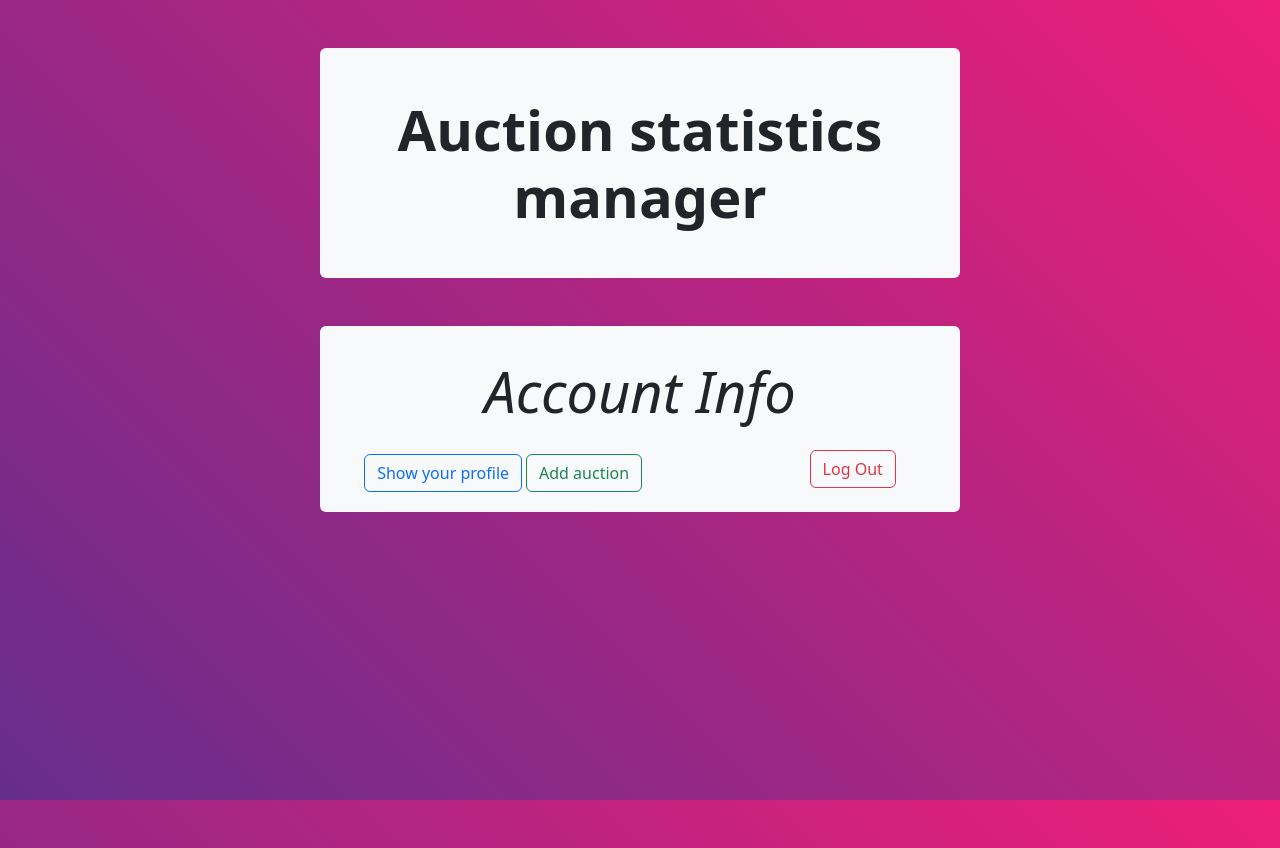
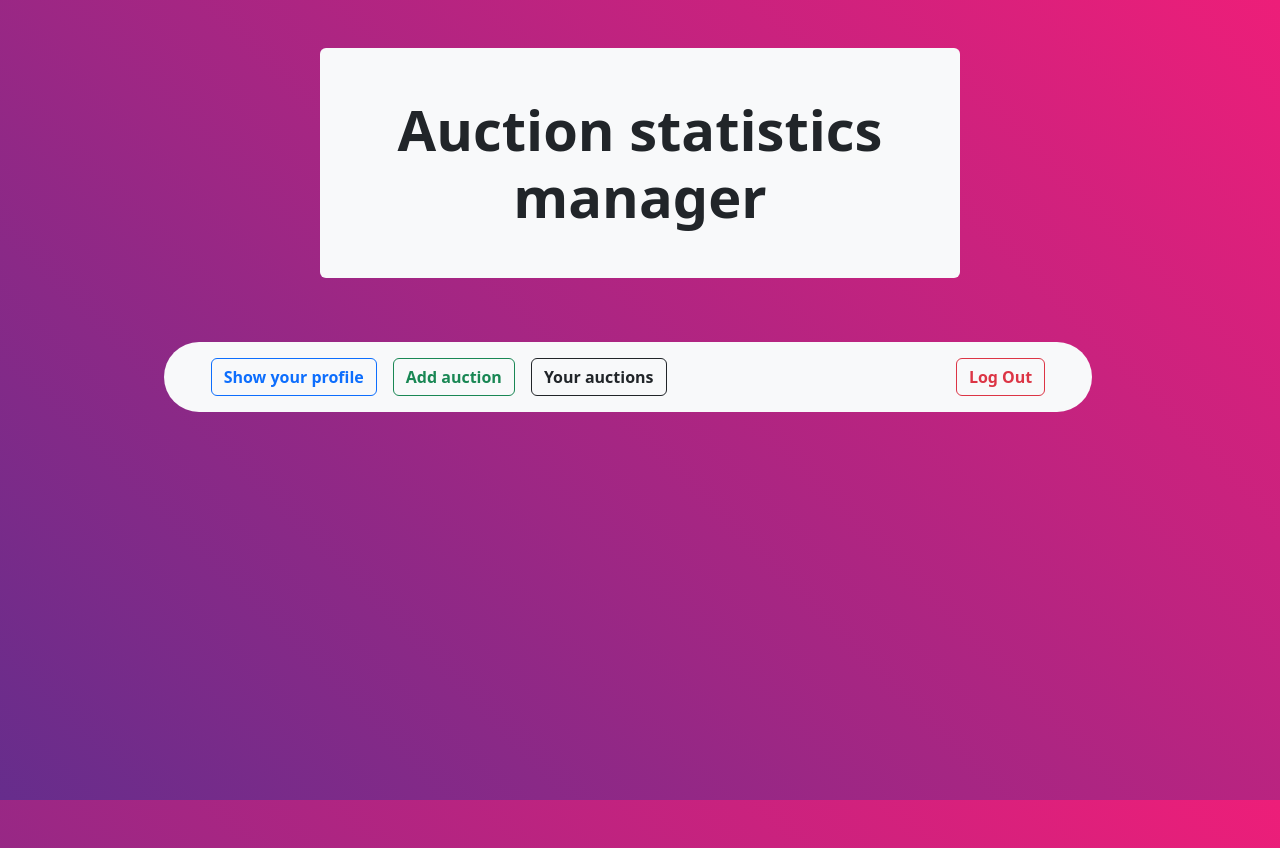
Before and after one commit to OskarProgrammer/AuctionStatisticsFH4, a React (Vite) app: page /account in a window 1280 px wide. Built offline with nearby package versions, Linux system fonts and the light colour scheme.

Commit message:
Changing AccountLayout.jsx to simplify the content of the layout

```diff
--- a/src/layouts/AccountLayout.jsx
+++ b/src/layouts/AccountLayout.jsx
@@ -1,30 +1,11 @@
 import { Link, NavLink, Outlet } from "react-router-dom"
+import { NavBar } from "../components/NavBar"
 
 export const AccountLayout = () => {
 
     return (
         <>
-            <div className="bg-light col-lg-6 col-md-9 col-sm-10 col-12 m-5 p-3 mx-auto rounded">
-                <h1 className="display-4 text-center fst-italic py-3">
-                    Account Info
-                </h1>
-                <div className="container col-lg-12 row">
-                    <div className="container col-lg-7 col-md-8 col-sm-8">
-                        <NavLink to="/account/details" className="btn btn-outline-primary btn-md m-1">
-                            Show your profile
-                        </NavLink>
-                        <NavLink to="/account/newAuction" className="btn btn-outline-success btn-md">
-                            Add auction
-                        </NavLink>
-                    </div>
-                    <div className="container text-end col-lg-4 col-md-4 col-sm-2">
-                        <Link to="/account/logOut" className="btn btn-outline-danger btn-md">
-                            Log Out
-                        </Link>
-                    </div>
-                </div>
-            </div>
-
+            <NavBar/>
             <Outlet/>
         </>
     )
```
